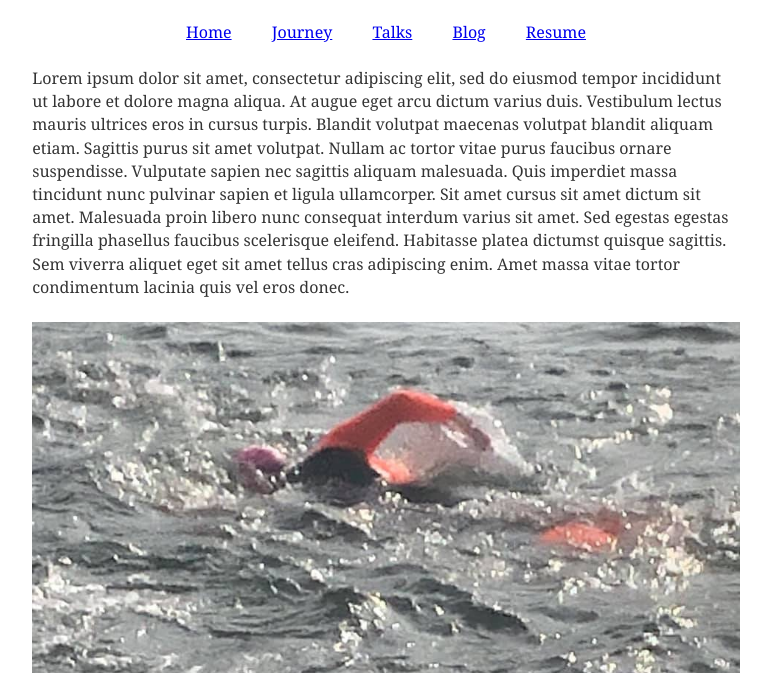
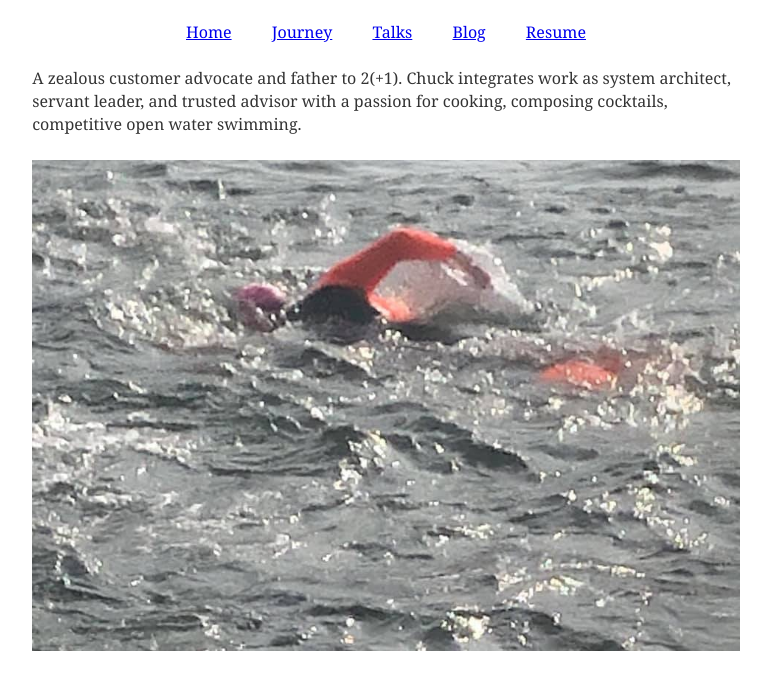
Before and after one commit to crdant/crdant.io, a Gatsby site: page / in a window 1280 px wide. Shown: the part 64-737 px from the top of the page, without its empty margins (254-1025 px from the left). Built offline with nearby package versions, Linux system fonts and the light colour scheme; Gatsby itself is replaced by a stand-in of ours; some packages are replaced by stand-ins of ours.

Commit message:
Drop in different text (from Twitter bio)

```diff
--- a/src/pages/index.js
+++ b/src/pages/index.js
@@ -21,19 +21,10 @@ class SiteIndex extends React.Component {
           <meta name="description" content={siteDescription} />
         </Hemlet>
         <p>
-          Lorem ipsum dolor sit amet, consectetur adipiscing elit, sed do
-          eiusmod tempor incididunt ut labore et dolore magna aliqua. At augue
-          eget arcu dictum varius duis. Vestibulum lectus mauris ultrices eros
-          in cursus turpis. Blandit volutpat maecenas volutpat blandit aliquam
-          etiam. Sagittis purus sit amet volutpat. Nullam ac tortor vitae purus
-          faucibus ornare suspendisse. Vulputate sapien nec sagittis aliquam
-          malesuada. Quis imperdiet massa tincidunt nunc pulvinar sapien et
-          ligula ullamcorper. Sit amet cursus sit amet dictum sit amet.
-          Malesuada proin libero nunc consequat interdum varius sit amet. Sed
-          egestas egestas fringilla phasellus faucibus scelerisque eleifend.
-          Habitasse platea dictumst quisque sagittis. Sem viverra aliquet eget
-          sit amet tellus cras adipiscing enim. Amet massa vitae tortor
-          condimentum lacinia quis vel eros donec.
+          A zealous customer advocate and
+          father to 2(+1). Chuck integrates work as system architect, servant leader, and
+          trusted advisor with a passion for cooking, composing cocktails, competitive
+          open water swimming.
         </p>
         <img src={DisplayImage} alt={siteTitle} />
       </Layout>
```
